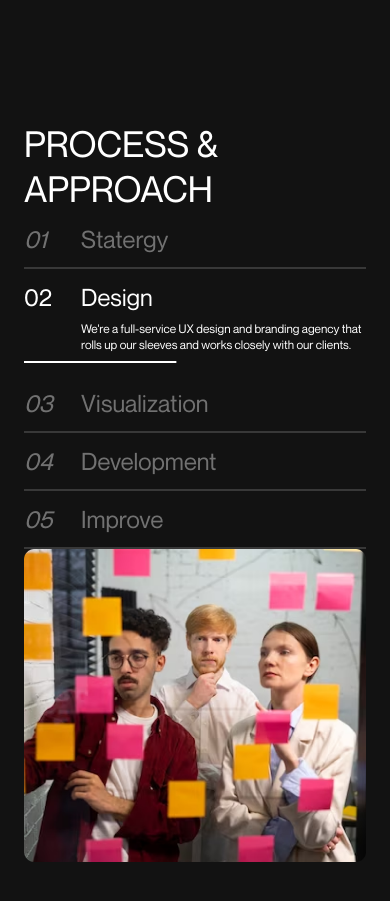
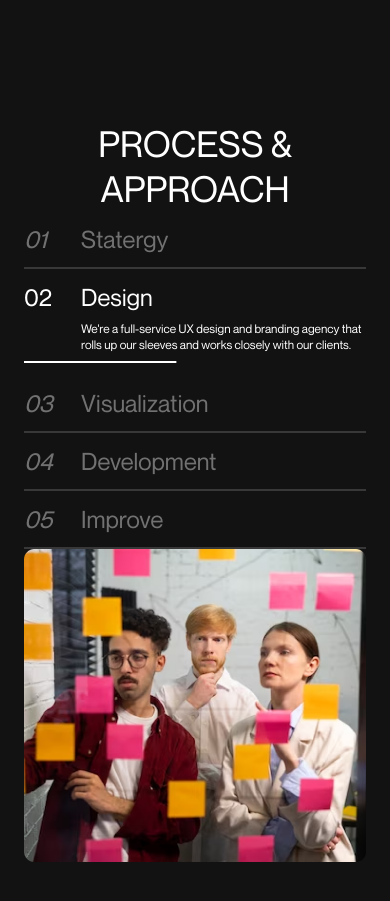
Before and after one commit to procube-cx/procube, a React (Create React App) app: page / in a window 390 px wide. Shown: the part 5100-6001 px from the top of the page. Built offline with nearby package versions, Linux system fonts and the light colour scheme.

Commit message:
structure done

```diff
--- a/src/component/hero/Landing6.js
+++ b/src/component/hero/Landing6.js
@@ -110,7 +110,7 @@ const Landing6 = () => {
 
     return (
         <div className='w-full px-6 md:px-24 py-6 md:py-10  min-h-screen max-h-[900px]'>
-            <p className='w-full md:w-1/2 font-normal text-4xl md:text-8xl !leading-tight uppercase'>Process & Approach</p>
+            <p className='w-full md:w-1/2 font-normal text-4xl md:text-8xl !leading-tight uppercase text-center md:text-left'>Process & Approach</p>
             <div className='w-full flex flex-col md:flex-row overflow-hidden gap-x-28'>
                 <div className='flex md:flex-1 h-full flex-col my-auto'>
                     {data.map((cardDetail) => (
```
